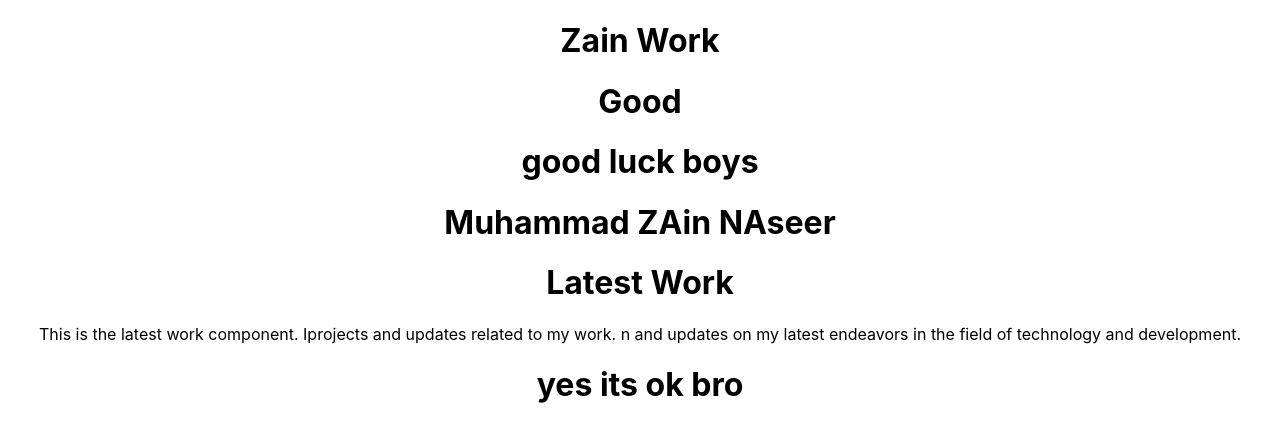
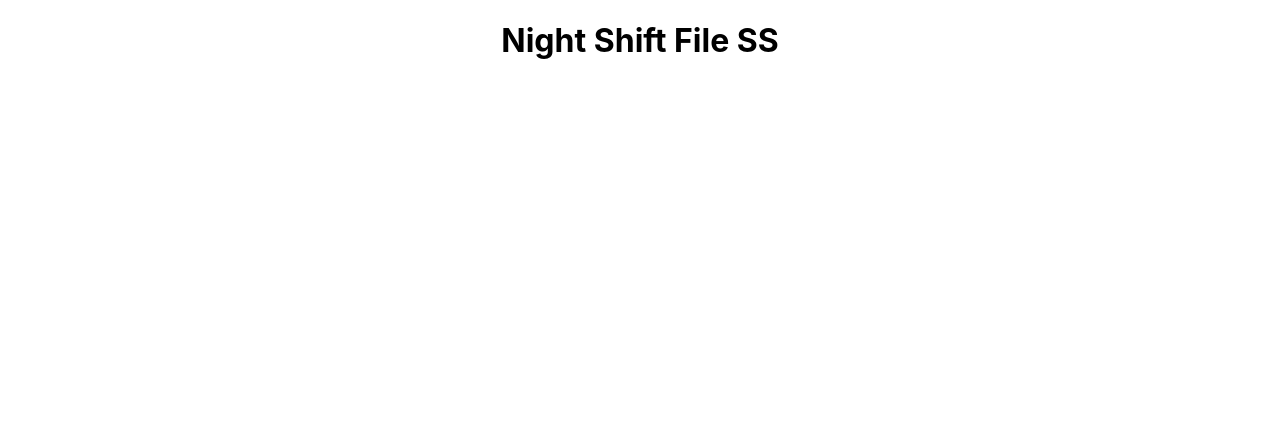
Before and after one commit to mzain030/Night-Shift-Student-app, a React (Create React App) app: page / in a window 1280 px wide. Shown: the top 442 px of the page. Built offline with nearby package versions, Linux system fonts and the light colour scheme.

Commit message:
night shift file add

```diff
--- a/src/App.js
+++ b/src/App.js
@@ -3,13 +3,15 @@ import './App.css';
 import ZainWork from './components/ZainWork';
 import LatestWork from './components/LatestWork';
 import Naseer from './components/Naseer';
+import Saher from './components/Saher';
 
 function App() {
   return (
     <div className="App">
-     <ZainWork/>
-     <Naseer/>
-     <LatestWork/>
+     {/* <ZainWork/> */}
+     {/* <Naseer/> */}
+     {/* <LatestWork/> */}
+     <Saher/>
     </div>
   );
 }
--- /dev/null
+++ b/src/components/Saher.jsx
@@ -0,0 +1,11 @@
+import React from 'react'
+
+const Saher = () => {
+  return (
+    <div>
+      <h1> Night Shift File SS  </h1>
+    </div>
+  )
+}
+
+export default Saher
```
Also changed, not shown: 1 other file (tests, documents, lock files or other folders).
